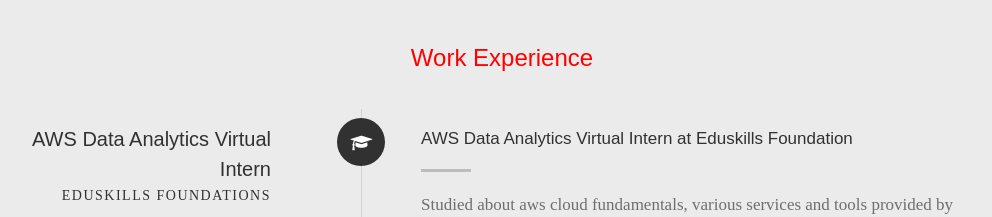
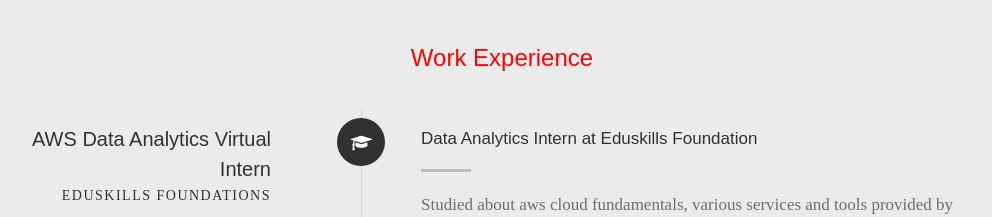
Before and after one commit to Sagarj21/sagar, a plain HTML site: page index.html in a window 1280 px wide. Shown: the part 2060-2277 px from the top of the page, without its empty margins (138-1130 px from the left). Drawn offline with nearby package versions, Linux system fonts and the light colour scheme.

Commit message:
Update index.html

```diff
--- a/index.html
+++ b/index.html
@@ -280,7 +280,7 @@
                     </div>
 
                     <div class="timeline-content">
-                        <h4>AWS Data Analytics Virtual Intern at Eduskills Foundation</h4>
+                        <h4>Data Analytics Intern at Eduskills Foundation</h4>
                         <p>Studied about aws cloud fundamentals, various services and tools provided by aws for data analytics.</p>
                     </div>
 
```
